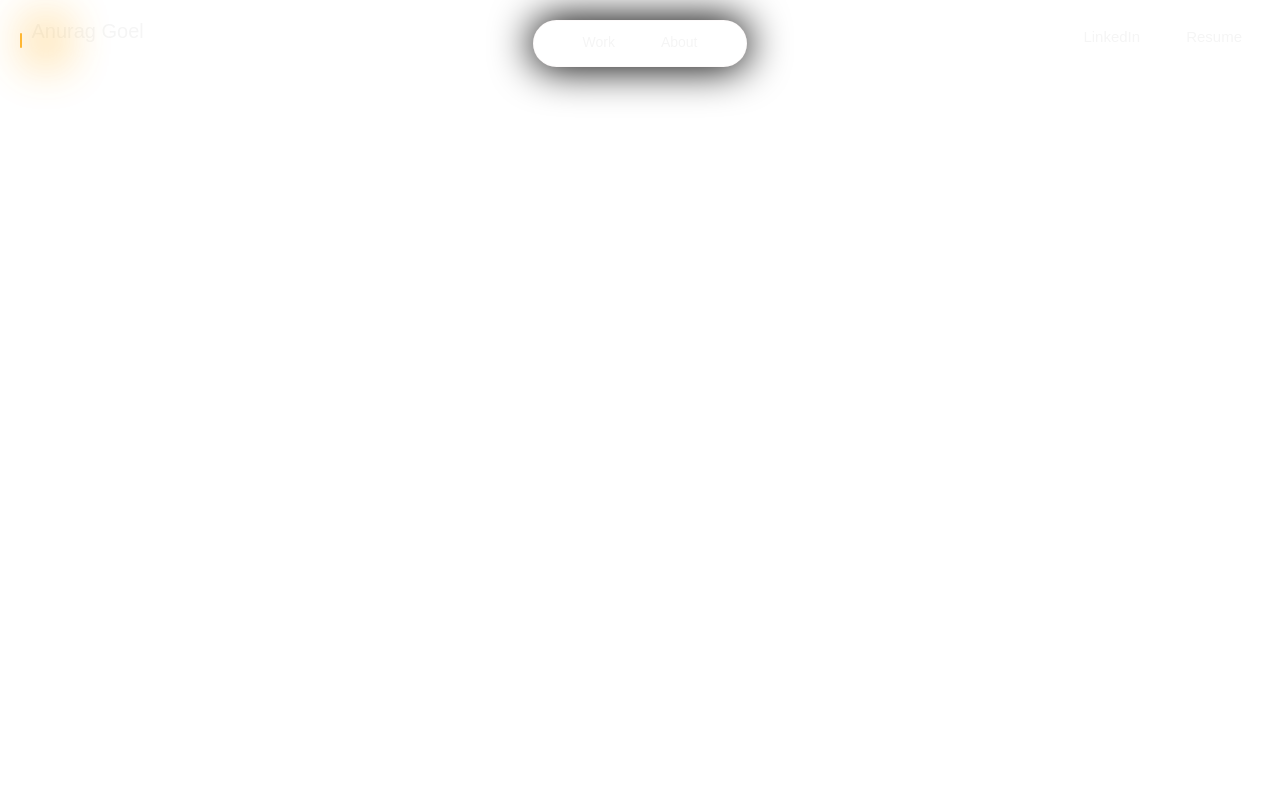
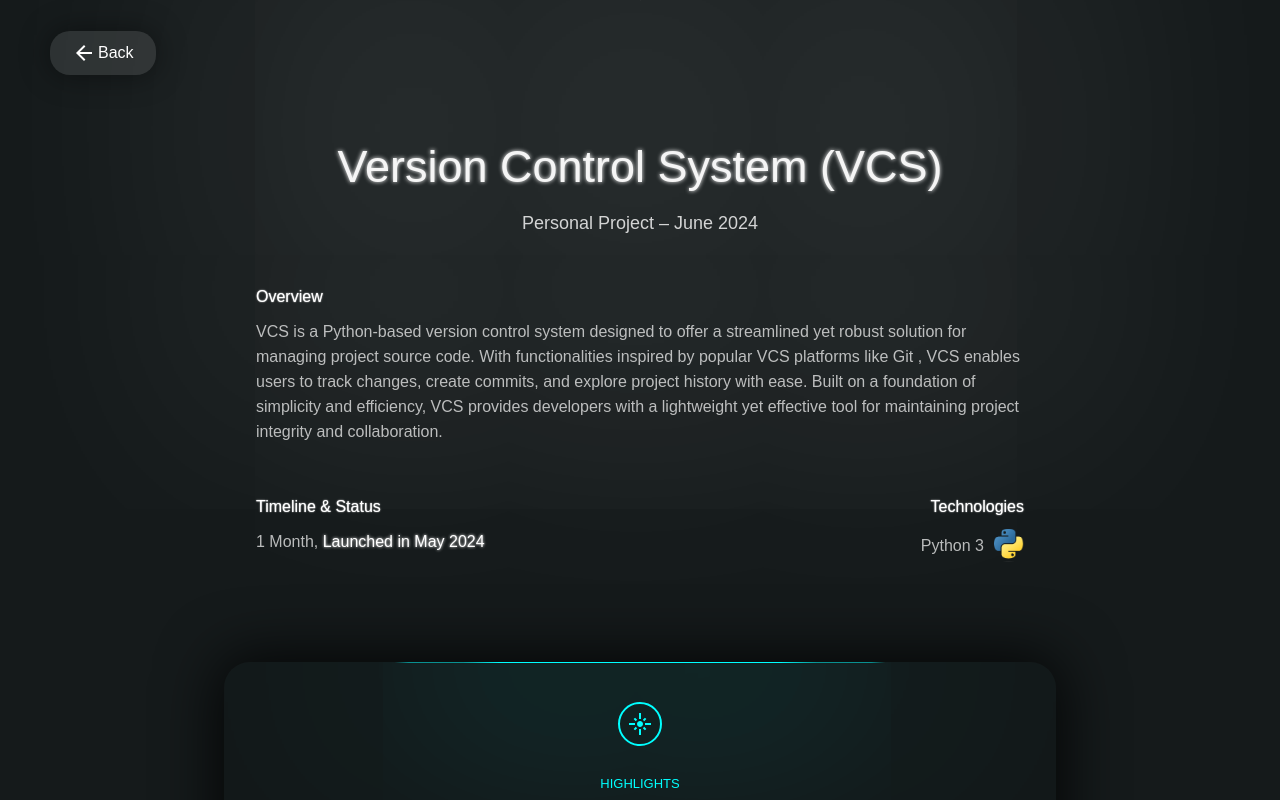
Before and after one commit to AnuragGoel09/my-portfolio, a React (Create React App) app in the folder client/: page /version-control-system in a window 1280 px wide. Shown: the top 800 px of the page. Built offline with nearby package versions, Linux system fonts and the light colour scheme.

Commit message:
add vcs project

```diff
--- a/client/src/App.js
+++ b/client/src/App.js
@@ -7,9 +7,10 @@ import Work from './pages/Work';
 import { useEffect } from 'react';
 import { useLocation } from 'react-router-dom';
 import { BrowserRouter ,Routes,Route} from "react-router-dom";
+import VersionControlSystem from './work/VersionControlSystem';
 const Container=styled.div`
+  display: flex;
   background-color: rgba(0,0,0,0.94);
-  display: flex;
   /* width: 100vw; */
   flex-direction: column;
   justify-content: center;
@@ -31,10 +32,11 @@ function App() {
     <Container>
       <BrowserRouter>
               <ScrollToTopOnPageChange />
-              <Navbar/>
+              {/* <Navbar/> */}
               <Routes>
                 <Route exact path="/" element={<Work/>} />
                 <Route exact path="/about" element={<Info/>} />
+                <Route exact path="/version-control-system" element={<VersionControlSystem/>} />
               </Routes>
       </BrowserRouter>
     </Container>
--- a/client/src/components/Navbar.jsx
+++ b/client/src/components/Navbar.jsx
@@ -13,6 +13,7 @@ const Nav=styled.div`
     align-items: start;
     margin-top: 20px;
     box-sizing: border-box;
+    background-color:transparent;
     position: fixed;
     top: 0;
     left: 0;
--- a/client/src/components/Project.jsx
+++ b/client/src/components/Project.jsx
@@ -3,6 +3,7 @@ import styled ,{keyframes} from 'styled-components'
 import ArrowDownwardIcon from '@mui/icons-material/ArrowDownward';
 import { mobile, tablet } from '../responsive';
 import { height, width } from '@mui/system';
+import { useNavigate } from 'react-router-dom';
 const Container=styled.div`
     color: white;
     position: relative;
@@ -174,10 +175,11 @@ const Icon=styled.img`
 
 export default function Project(props) {
     const data=props.data;
+    const navigate=useNavigate();
   return (
     <Container>
       <Line/>
-      <InnerContainer back={data.back}>
+      <InnerContainer back={data.back} onClick={()=>navigate(data.link)}>
         <Line2/>
           <Content>
             <Category>Project</Category>
--- /dev/null
+++ b/client/src/components/VCSHighlight.jsx
@@ -0,0 +1,147 @@
+import React from 'react'
+import styled from 'styled-components'
+import FlareIcon from '@mui/icons-material/Flare';
+import GitHubIcon from '@mui/icons-material/GitHub';
+
+const Container=styled.div`
+    width: 100%;
+    margin: auto;
+    margin-top: 100px;
+`;
+
+const Box=styled.div`
+    width: 65%;
+    margin: auto;
+    background-color: rgba(0,0,0,0.1);
+    border-radius: 26px;
+    box-shadow: rgba(0,0,0,0.8) 0px 0px 60px 6px;
+    position: relative;
+    overflow: hidden;
+    display: flex;
+    flex-direction: column;
+    align-items: center;
+`;
+
+const Line=styled.div`
+    width: 60%;
+    position: absolute;
+    height: 1px;
+    background-color: cyan;
+    box-shadow: cyan 0px 0px 300px 10px;
+    left: 20%;
+    border-radius: 50%;
+`;
+
+const Icon=styled.div`
+    margin-top: 40px;
+    color: cyan;
+    background-color: rgba(0,0,0,0.1);
+    display: flex;
+    flex-direction: column;
+    align-items:center ;
+    justify-content: center;
+    width: 40px;
+    height: 40px;
+    border-radius: 50%;
+    border: solid 2px cyan ;
+
+`;
+
+const Head=styled.div`
+    margin-top: 30px;
+    font-size: 13px;
+    color: cyan;
+`;
+
+const Context=styled.div`
+    width: 90%;
+    margin: auto;
+    margin-top: 40px;
+    color: white;
+    font-size: 25px;
+    text-align: center;
+    line-height: 35px;
+`;
+
+const VideoBox=styled.div`
+    margin: 30px;
+    padding: 20px;
+    padding-top: 50px;
+    background-color: rgba(255,255,255,0.06);
+    border-radius: 30px;
+    box-shadow:inset 0 -250px 120px rgba(0,0,0,0.4);
+    border: solid 0.5px grey;
+`;
+
+const Video=styled.video`
+    width: 100%;
+    border-radius: 10px;
+`;
+
+const Caption=styled.div`
+    width: 90%;
+    margin-top: -15px;
+    display: flex;
+    justify-content: right;
+    align-items: center;
+    color: grey;
+    font-size: 13px;
+    gap: 10px;
+    margin-bottom: 10px;
+`;
+
+
+const Links=styled.div`
+    width: 60%;
+    margin: auto;
+    margin-top: 60px;
+    display: flex;
+    flex-direction: column;
+    gap: 10px;
+`;
+
+const GithubLink=styled.div`
+    width: fit-content;
+    display: flex;
+    align-items: center;
+    gap: 5px;
+    color: white;
+    /* background-color: rgba(255,255,255,0.1); */
+    border-radius: 20px;
+    padding: 10px 20px;
+    cursor: pointer;
+    font-size: 16px;
+    &:hover{
+        background-color: rgba(255,255,255,0.1);
+    }
+    border: solid 0.5px cyan;
+`;
+
+export default function VCSHighlight() {
+  return (
+    <Container>
+        <Box>
+            <Line/>
+            <Icon>
+                <FlareIcon fontSize='medium'/>
+            </Icon>
+            <Head>HIGHLIGHTS</Head>
+            <Context>
+                A lightweight version control system written in Python, inspired by Git &mdash; provides basic commands for managing project’s version history
+            </Context>
+            <VideoBox>
+                <Video src="./videos/vcs1.mp4" controls={false} loop autoPlay muted/>
+            </VideoBox>
+            <Caption>vcs commit <div style={{fontWeight:'bold',padding:'7px',backgroundColor:'rgba(255,255,255,0.1)',fontSize:'10px',borderRadius:'10px'}}>VIDEO LOOP</div></Caption>
+            <VideoBox>
+                <Video src="./videos/vcs2.mp4" controls={false} loop autoPlay muted/>
+            </VideoBox>
+            <Caption>vcs restore <div style={{fontWeight:'bold',padding:'7px',backgroundColor:'rgba(255,255,255,0.1)',fontSize:'10px',borderRadius:'10px'}}>VIDEO LOOP</div></Caption>
+        </Box>
+        <Links>
+        <div style={{color:'white',marginBottom:'10px',textShadow:'0px 0px 1.5px white',fontSize:'14px'}}>USEFUL LINKS</div>
+        <GithubLink><GitHubIcon/>Github Repo</GithubLink>
+        </Links>
+    </Container>
+  )
+}
--- a/client/src/pages/Info.jsx
+++ b/client/src/pages/Info.jsx
@@ -2,6 +2,7 @@ import React from 'react'
 import styled  from 'styled-components'
 import Profile from '../components/Profile';
 import { mobile } from '../responsive';
+import Navbar from '../components/Navbar';
 
 const Container=styled.div`
     margin: 100px 0px 40px 0px;
@@ -152,6 +153,7 @@ const Menu=styled.a`
 export default function Info() {
   return (
     <>
+    <Navbar/>
     <Container>
       {/* intro */}
       <ProfilePic>
--- a/client/src/pages/Work.jsx
+++ b/client/src/pages/Work.jsx
@@ -3,6 +3,7 @@ import styled  from 'styled-components'
 import Intro from '../components/Intro';
 import Internship1 from '../components/Internship1';
 import Project from '../components/Project';
+import Navbar from '../components/Navbar';
 
 const Container=styled.div`
     margin: 100px 0px 40px 0px;
@@ -19,6 +20,7 @@ const Container=styled.div`
 export default function Work() {
   return (
     <>
+    <Navbar/>
     <Container>
         <Intro/>
         <Project data={{
@@ -26,7 +28,8 @@ export default function Work() {
           type:"A lightweight version control system written in Python, inspired by Git, which provides basic commands for managing your project’s version history.",
           img:"./version-control-system.jpg",
           tech:["./python-icon.png"],
-          back:"linear-gradient(180deg, rgba(51,53,61,1) 0%, rgba(21,26,27,1) 65%)"
+          back:"linear-gradient(180deg, rgba(51,53,61,1) 0%, rgba(21,26,27,1) 65%)",
+          link:'/version-control-system'
           }}/>
         <Internship1 data={{
           title:"Pancard OCR",
@@ -34,21 +37,24 @@ export default function Work() {
           type:"Automate the process of KYC using pancard identification number",
           img:"./pancard-extractor.png",
           tech:["./python-icon.png"],
-          back:"linear-gradient(180deg, rgba(5,60,47,1) 0%, rgba(21,26,27,1) 65%)"
+          back:"linear-gradient(180deg, rgba(5,60,47,1) 0%, rgba(21,26,27,1) 65%)",
+          link:'/version-control-system'
           }}/>
         <Project data={{
           title:"What To Wear - Cloth Recommender Based on Weather",
           type:"A Weather API based application for real time weather information and cloth recommender based on weather , classified based on K-nearest-neighbor algorithm.",
           img:"./what-to-wear.png",
           tech:["./react-icon.png","./material-ui-icon.png"],
-          back:"linear-gradient(180deg, rgba(12,21,66,1) 0%, rgba(21,26,27,1) 65%)"
+          back:"linear-gradient(180deg, rgba(12,21,66,1) 0%, rgba(21,26,27,1) 65%)",
+          link:'/version-control-system'
           }}/>
         <Project data={{
           title:"MyNotebook - Notes and Checklist taking web-app",
           type:"A MERN stack application to take notes and write a checklist that helps to manage work.",
           img:"./my-notebook.png",
           tech:["./react-icon.png","node-icon.jpg","material-ui-icon.png","./mongo-icon.png","./express-icon.png"],
-          back:"linear-gradient(180deg, rgba(35,14,94,1) 0%, rgba(21,26,27,1) 65%)"
+          back:"linear-gradient(180deg, rgba(35,14,94,1) 0%, rgba(21,26,27,1) 65%)",
+          link:'/version-control-system'
           }}/>
 
     </Container>
--- /dev/null
+++ b/client/src/work/VersionControlSystem.jsx
@@ -0,0 +1,114 @@
+import React from 'react'
+import styled from 'styled-components'
+import ArrowBackIcon from '@mui/icons-material/ArrowBack';
+import { useNavigate } from 'react-router-dom';
+import Highlight from '../components/VCSHighlight';
+const Container=styled.div`
+  width: 100%;
+  height: 400vh;
+  background:rgba(21,26,27,1);
+  font-family: Arial, Helvetica, sans-serif;
+`;
+
+const ColorLight=styled.div`
+  margin: auto;
+  width: 1px;
+  height: 1px;
+  border-radius: 50%;
+  background-color:rgba(255,255,255,0.1);
+  box-shadow: rgba(255,255,255,0.08) 0px 0px 1200px 450px;
+  /* box-shadow: rgba(5,60,47,0.7) 0px 0px 1600px 600px; */
+`;
+
+const ButtonLine=styled.div`
+  width: 100%;
+  display: flex;
+  margin-top: 30px;
+  position: fixed;
+`;
+
+const Back=styled.div`
+    color: white;
+    background-color: rgba(255,255,255,0.1);
+    padding: 10px 22px;
+    border-radius: 20px;
+    display: flex;
+    align-items: center;
+    justify-content: start;
+    gap: 2px;
+    margin-left: 50px;
+    &:hover{
+      background-color: rgba(255,255,255,0.2);
+    }
+    cursor: pointer;
+    box-shadow: rgba(0,0,0,0.4) 0px 0px 30px 1px;
+`;
+const Title=styled.div`
+  margin-top: 140px;
+  display: flex;
+  align-items: center;
+  justify-content: center;
+  color: whitesmoke;
+  font-size: 45px;
+  text-shadow: 0 0 4px #fff;
+`;
+const Company=styled.div`
+  margin-top: 20px;
+  display: flex;
+  align-items: center;
+  justify-content: center;
+  color: rgba(255,255,255,0.8);
+  font-size: 18px;
+`;
+
+const Overview=styled.div`
+  width: 60%;
+  margin: auto;
+  margin-top: 50px;
+  color: rgba(255,255,255,0.7);
+  line-height: 25px;
+`;
+
+const Left=styled.div``;
+
+const Right=styled.div``;
+
+export default function VersionControlSystem() {
+
+  const navigate=useNavigate();
+
+  return (
+    <>
+      <Container>
+        <ColorLight/>
+        <ButtonLine>
+          <Back onClick={()=>navigate("/")}><ArrowBackIcon/>Back</Back>
+        </ButtonLine>
+        <Title>
+          Version Control System (VCS)
+        </Title>
+        <Company>
+          Personal Project &ndash; June 2024
+        </Company>
+        <Overview>
+        <div style={{color:'white',marginBottom:'10px',textShadow:'0px 0px 1.5px white'}}>Overview</div>
+        VCS is a Python-based version control system designed to offer a streamlined yet robust solution for managing project source code. With functionalities inspired by popular VCS platforms like Git , VCS enables users to track changes, create commits, and explore project history with ease. Built on a foundation of simplicity and efficiency, VCS provides developers with a lightweight yet effective tool for maintaining project integrity and collaboration.
+        </Overview>
+
+        <Overview style={{display:'flex',justifyContent:'space-between'}}>
+          <Left>
+            <div style={{color:'white',marginBottom:'10px',textShadow:'0px 0px 1.5px white'}}>Timeline & Status</div>
+            <div>1 Month, <span style={{color:'white',textShadow:'0px 0px 3px white'}}>Launched in May 2024</span></div>
+          </Left>
+          <Right>
+            <div style={{color:'white',marginBottom:'10px',textShadow:'0px 0px 1.5px white',textAlign:'right'}}>Technologies</div>
+            <div style={{textAlign:'right',display:'flex',alignItems:'center',gap:'10px'}}>Python 3 <img width={'30px'} src="./python-icon.png" /></div>
+
+          </Right>
+        </Overview>
+        <Highlight/>
+
+      </Container>
+    </>
+  )
+}
```
Also changed, not shown: 2 other files (tests, documents, lock files or other folders).
